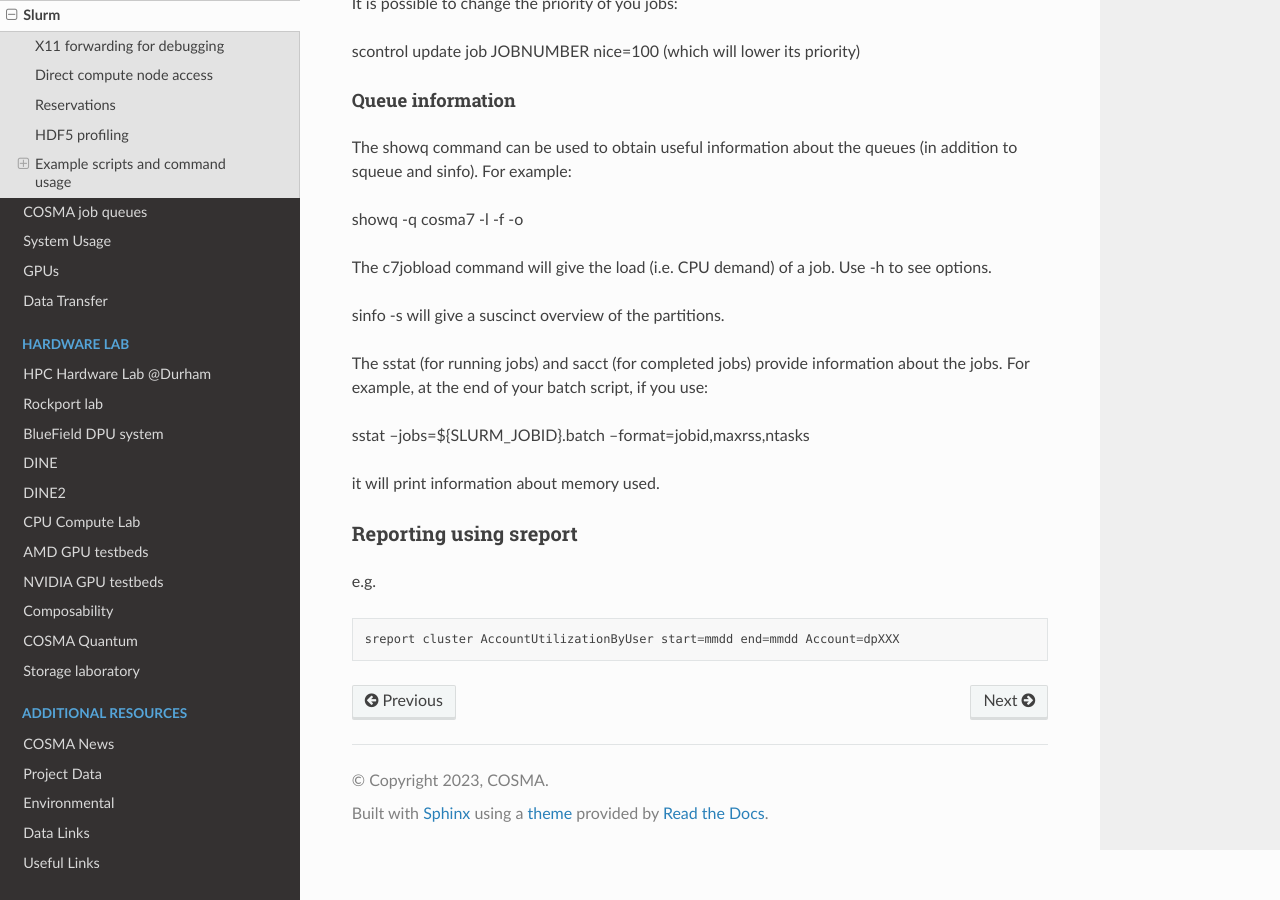
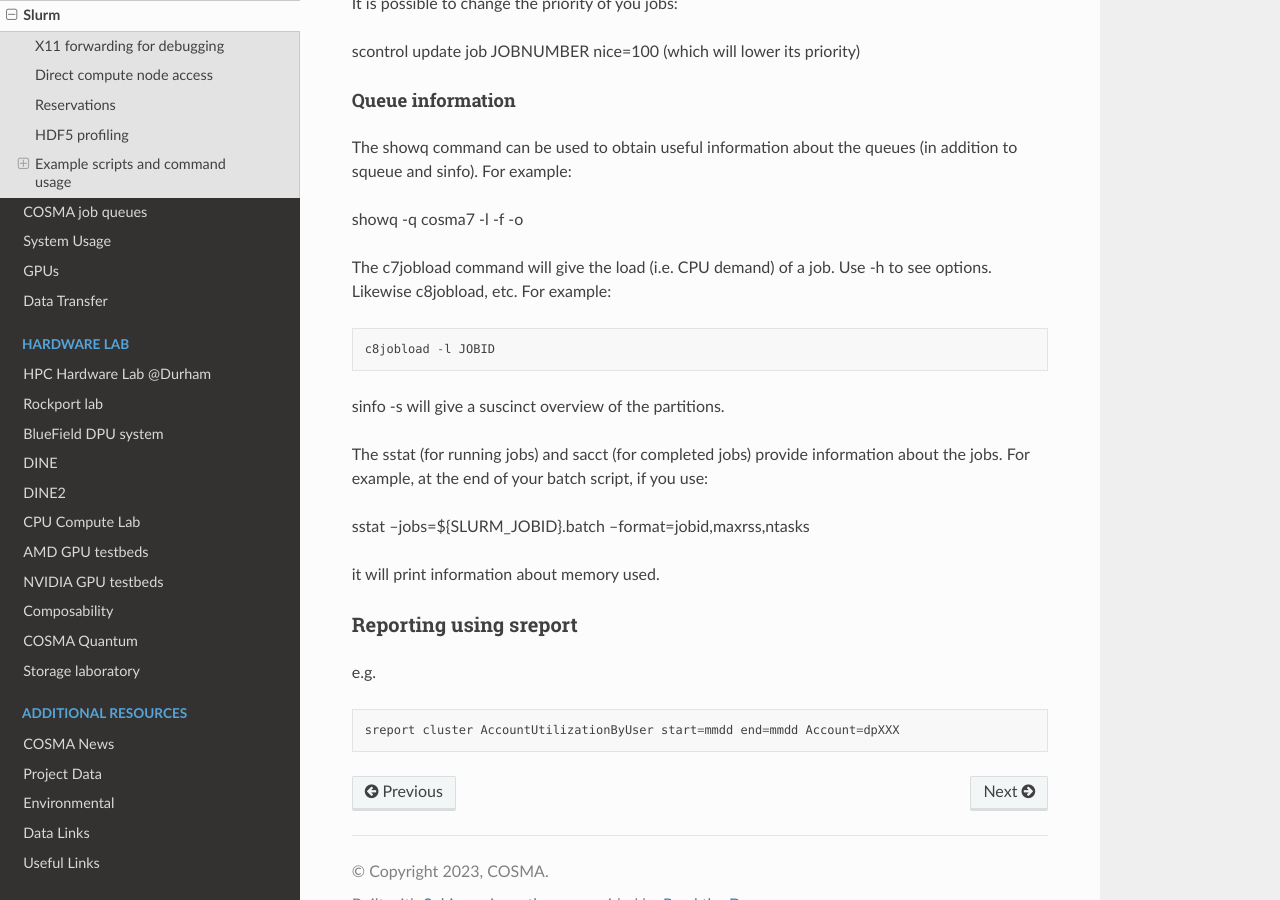
Before and after one commit to agb32/cosmadoc, a Sphinx documentation site: the page built from docs/source/slurm.md, in a window 1280 px wide and 900 px high, scrolled down 6435 px. Built offline with Sphinx 7.4.7 and the Read the Docs theme 3.1.0, drawn with Linux system fonts in a browser that asks for light colours.

Commit message:
added c8jobload

````diff
--- a/docs/source/slurm.md
+++ b/docs/source/slurm.md
@@ -241,7 +241,11 @@ The showq command can be used to obtain useful information about the queues (in
 
 showq -q cosma7 -l -f -o
 
-The c7jobload command will give the load (i.e. CPU demand) of a job. Use -h to see options.
+The c7jobload command will give the load (i.e. CPU demand) of a job. Use -h to see options.  Likewise c8jobload, etc.  For example:
+
+```
+c8jobload -l JOBID
+```
 
 sinfo -s will give a suscinct overview of the partitions.
 
````
